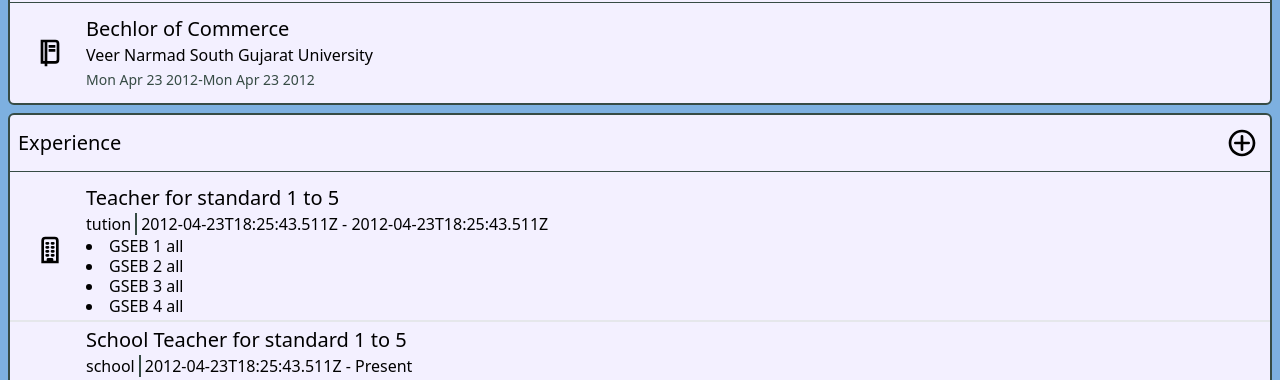
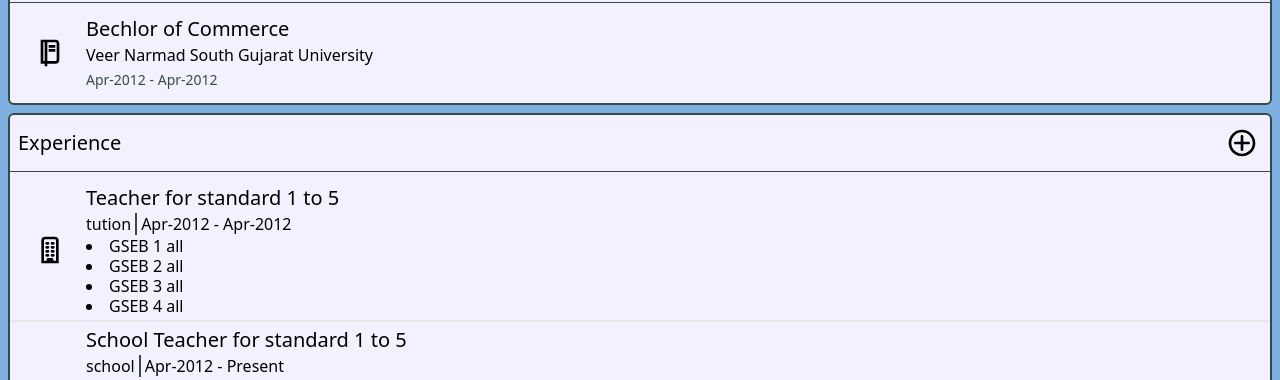
Before and after one commit to chavda-bhavik/schoacher, a Next.js app: page /teacher/profile in a window 1280 px wide. Shown: the part 409-789 px from the top of the page. Built offline with nearby package versions, Linux system fonts and the light colour scheme.

Commit message:
added dayjs for date formatting

```diff
--- a/package.json
+++ b/package.json
@@ -13,6 +13,7 @@
     },
     "dependencies": {
         "@formcarry/react": "^1.0.3",
+        "dayjs": "^1.10.6",
         "next": "^11.0.1",
         "react": "^17.0.2",
         "react-datepicker": "^4.2.0",
--- a/src/components/teacher/Experience/ExperienceForm.tsx
+++ b/src/components/teacher/Experience/ExperienceForm.tsx
@@ -5,15 +5,15 @@ import { useForm, Controller } from 'react-hook-form';
 import { Button } from '@/components/Button';
 import { Input } from '@/components/Input';
 import { Subjects } from '@/components/Input/Subjects';
-import { Experience, Subject } from '@/interfaces';
+import { ExperienceType, Subject } from '@/interfaces';
 import Card from '@/components/Card';
 import classNames from 'classnames';
 import { IconButton } from '@/components/IconButton';
 
 interface ExperienceFormProps {
-    onSubmit: (data: Experience) => void;
+    onSubmit: (data: ExperienceType) => void;
     onClose?: () => void;
-    selectedExperience?: Experience;
+    selectedExperience?: ExperienceType;
 }
 
 export const ExperienceForm: React.FC<ExperienceFormProps> = ({
@@ -30,7 +30,7 @@ export const ExperienceForm: React.FC<ExperienceFormProps> = ({
         reset,
         watch,
         formState: { errors },
-    } = useForm<Experience>();
+    } = useForm<ExperienceType>();
     const [experienceSubjects, setExperienceSubjects] = useState<Subject[]>(null);
     const [error, setError] = useState<string>(null);
     const currentlyWorkingWatcher = watch('currentlyWorking');
@@ -48,13 +48,13 @@ export const ExperienceForm: React.FC<ExperienceFormProps> = ({
         }
     }, [reset, selectedExperience]);
 
-    const handleSubmitData = (data: Experience) => {
+    const handleSubmitData = (data: ExperienceType) => {
         if (!experienceSubjects || experienceSubjects.length === 0) {
             setError('Subjects are required');
             return;
         }
         setError(null);
-        let experience: Experience = {
+        let experience: ExperienceType = {
             ...data,
             subjects: experienceSubjects,
         };
--- a/src/components/teacher/Experience/ExperienceItem.tsx
+++ b/src/components/teacher/Experience/ExperienceItem.tsx
@@ -1,10 +1,13 @@
 import React from 'react';
-import { Experience, Subject } from '@/interfaces';
+import dayjs from 'dayjs';
+
+import { ExperienceType } from '@/interfaces';
 import { Icon } from '@/static/Icons';
+import constants from '@/static/constants';
 
 interface ExperienceItemProps {
-    experience: Experience;
-    onClick?: (data: Experience) => void;
+    experience: ExperienceType;
+    onClick?: (data: ExperienceType) => void;
 }
 
 export const ExperienceItem: React.FC<ExperienceItemProps> = ({ experience, onClick }) => {
@@ -19,8 +22,11 @@ export const ExperienceItem: React.FC<ExperienceItemProps> = ({ experience, onCl
                 <div className="divide-x-2 divide-primary-dark">
                     <span className="pr-1">{experience.type}</span>
                     <span className="pl-1">
-                        {experience.start} -{' '}
-                        {experience.currentlyWorking ? 'Present' : experience.end}
+                        {dayjs(experience.start).format(constants.teacherProfile.dateFormat)}
+                        {' - '}
+                        {experience.currentlyWorking
+                            ? 'Present'
+                            : dayjs(experience.end).format(constants.teacherProfile.dateFormat)}
                     </span>
                 </div>
                 <ul className="list-disc list-inside">
--- a/src/components/teacher/Profile/ProfileForm.tsx
+++ b/src/components/teacher/Profile/ProfileForm.tsx
@@ -3,14 +3,14 @@ import React, { useEffect } from 'react';
 import Card from '@/components/Card';
 import { Button } from '@/components/Button';
 import { Input } from '@/components/Input';
-import { TeacherProfileData } from '@/interfaces';
+import { TeacherProfileType } from '@/interfaces';
 import { useForm } from 'react-hook-form';
 import { regularExpressions } from '@/static/constants';
 import { IconButton } from '@/components/IconButton';
 
 interface ProfileFormProps {
-    profileData: TeacherProfileData;
-    onDataSubmit?: (data: TeacherProfileData) => void;
+    profileData: TeacherProfileType;
+    onDataSubmit?: (data: TeacherProfileType) => void;
     onClose?: () => void;
 }
 
@@ -20,7 +20,7 @@ export const ProfileForm: React.FC<ProfileFormProps> = ({ profileData, onDataSub
         reset,
         handleSubmit,
         formState: { errors },
-    } = useForm<TeacherProfileData>();
+    } = useForm<TeacherProfileType>();
 
     useEffect(() => {
         reset(profileData);
--- a/src/components/teacher/Profile/ProfileView.tsx
+++ b/src/components/teacher/Profile/ProfileView.tsx
@@ -1,9 +1,9 @@
 import React from 'react';
 import { Icon } from '@/static/Icons';
-import { TeacherProfileData } from '@/interfaces';
+import { TeacherProfileType } from '@/interfaces';
 
 interface ProfileViewProps {
-    profileData: TeacherProfileData;
+    profileData: TeacherProfileType;
 }
 
 export const ProfileView: React.FC<ProfileViewProps> = ({ profileData }) => {
--- a/src/components/teacher/Qualification/QualificationItem.tsx
+++ b/src/components/teacher/Qualification/QualificationItem.tsx
@@ -1,10 +1,13 @@
-import { Qualification } from '@/interfaces';
+import React from 'react';
+import dayjs from 'dayjs';
+
+import { QualificationType } from '@/interfaces';
 import { Icon } from '@/static/Icons';
-import React from 'react';
+import constants from '@/static/constants';
 
 interface QualificationProps {
-    qualification: Qualification;
-    onClick?: (data: Qualification) => void;
+    qualification: QualificationType;
+    onClick?: (data: QualificationType) => void;
 }
 
 export const QualificationItem: React.FC<QualificationProps> = ({ qualification, onClick }) => {
@@ -18,9 +21,9 @@ export const QualificationItem: React.FC<QualificationProps> = ({ qualification,
                 <p className="mb-0 text-xl font-medium">{qualification.degree}</p>
                 <p className="mb-0">{qualification.college}</p>
                 <span className="text-sm font-normal text-primary-dark">
-                    {new Date(qualification.start).toDateString()}
-                    {'-'}
-                    {new Date(qualification.end).toDateString()}
+                    {dayjs(qualification.start).format(constants.teacherProfile.dateFormat)}
+                    {' - '}
+                    {dayjs(qualification.end).format(constants.teacherProfile.dateFormat)}
                 </span>
             </div>
         </div>
--- a/src/interfaces/index.tsx
+++ b/src/interfaces/index.tsx
@@ -39,7 +39,7 @@ export interface Subject {
     subject: string;
 }
 
-export interface TeacherProfileData {
+export interface TeacherProfileType {
     firstName: string;
     lastName: string;
     address?: string;
--- a/src/static/constants.ts
+++ b/src/static/constants.ts
@@ -3,3 +3,11 @@ export const regularExpressions = {
     // prettier-ignore
     mobile: /^(?:(?:\+|0{0,2})91(\s*[\-]\s*)?|[0]?)?[789]\d{9}$/,
 };
+
+const constants = {
+    teacherProfile: {
+        dateFormat: 'MMM-YYYY'
+    }
+}
+
+export default constants;
```
Also changed, not shown: 2 other files (tests, documents, lock files or other folders).
